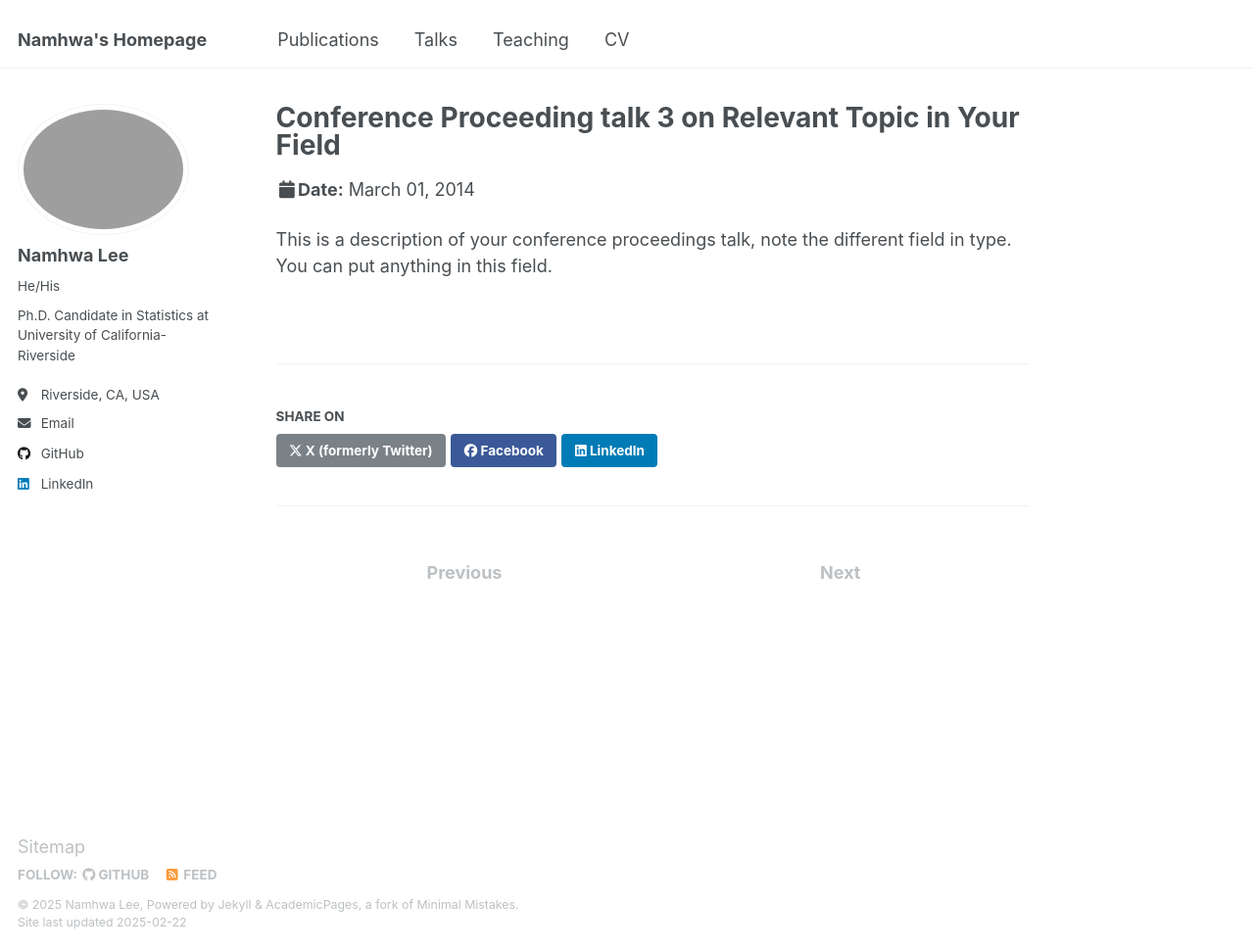
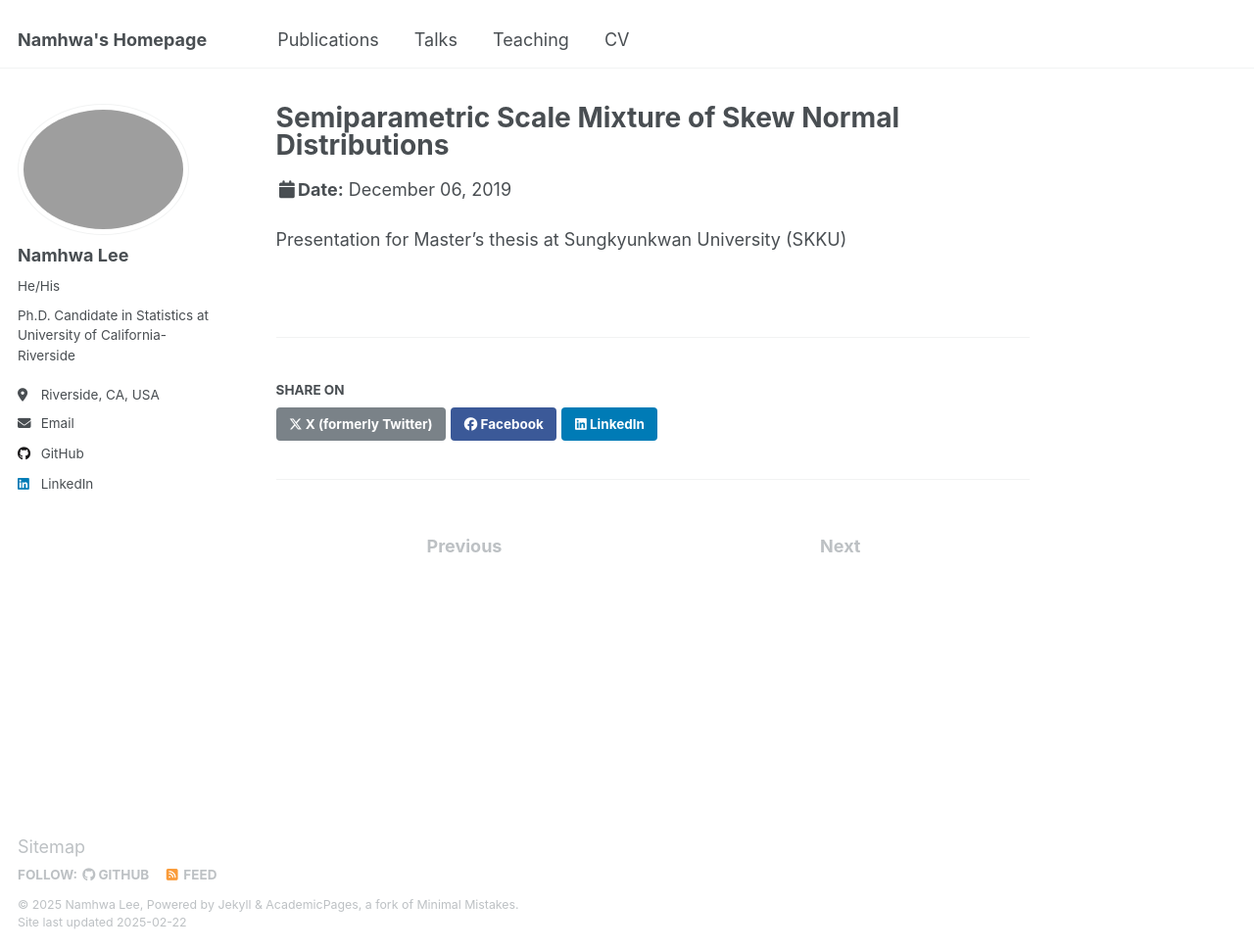
Before and after one commit to NamhwaLee/NamhwaLee.github.io, a Jekyll site: the page built from _talks/2014-03-01-talk-3.md, in a window 1280 px wide and 970 px high. Shown: the whole window at 98% size. Built offline with Jekyll 4.4.1, drawn with Linux system fonts in a browser that asks for light colours.

Commit message:
Update 2014-03-01-talk-3.md

```diff
--- a/_talks/2014-03-01-talk-3.md
+++ b/_talks/2014-03-01-talk-3.md
@@ -1,11 +1,11 @@
 ---
-title: "Conference Proceeding talk 3 on Relevant Topic in Your Field"
+title: "Semiparametric Scale Mixture of Skew Normal Distributions"
 collection: talks
-type: "Conference proceedings talk"
+type: "Thesis Presentation"
 permalink: /talks/2014-03-01-talk-3
-venue: "Testing Institute of America 2014 Annual Conference"
-date: 2014-03-01
-location: "Los Angeles, CA"
+venue: "Sungkyunkwan University"
+date: 2019-12-06
+location: "Seoul, Republic of Korea"
 ---
 
-This is a description of your conference proceedings talk, note the different field in type. You can put anything in this field.
+Presentation for Master's thesis at Sungkyunkwan University (SKKU)
```
